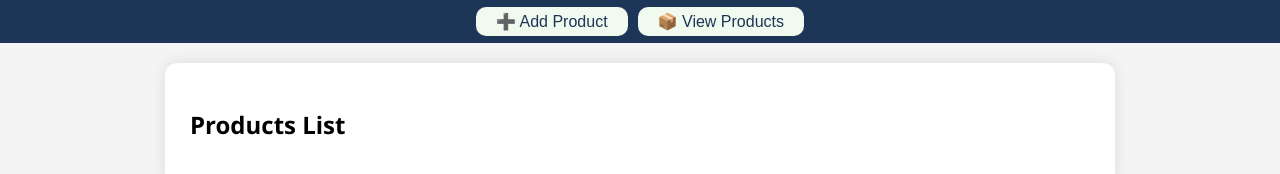
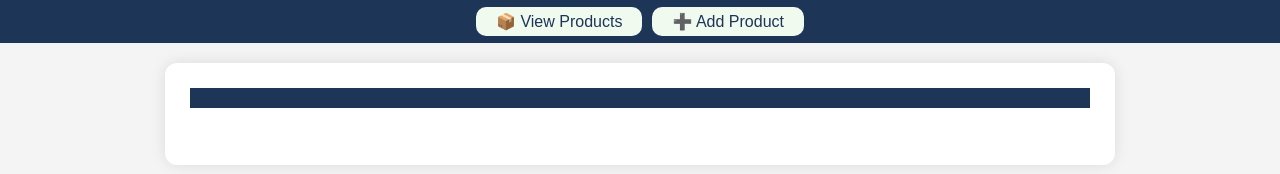
Before and after one commit to Vkingsevent/admin, a plain HTML site: page index.html in a window 1280 px wide. Both pictures are taken after a click on the button "📦 View Products". Drawn offline with Linux system fonts and the light colour scheme.

Commit message:
Update index.html

```diff
--- a/index.html
+++ b/index.html
@@ -9,8 +9,8 @@
 <body>
 
 <nav>
+  <button onclick="showTab('viewProducts')">📦 View Products</button>
   <button onclick="showTab('addProduct')">➕ Add Product</button>
-  <button onclick="showTab('viewProducts')">📦 View Products</button>
 </nav>
 
 <main>
@@ -50,11 +50,12 @@
       <input type="file" id="productImage">
     </div>
 
-    <button class="submit-btn" onclick="addProduct()">Add Product</button>
+    <button class="submit-btn" onclick="addProduct()">Update</button>
   </section>
 
   <section id="viewProducts" class="tabContent">
-    <h2>Products List</h2>
+    <div id="categoryFilters" class="filter-bar"></div>
+    <div id="subcategoryFilters" class="subfilter-bar"></div>
     <div id="productsList"></div>
   </section>
 </main>
```
